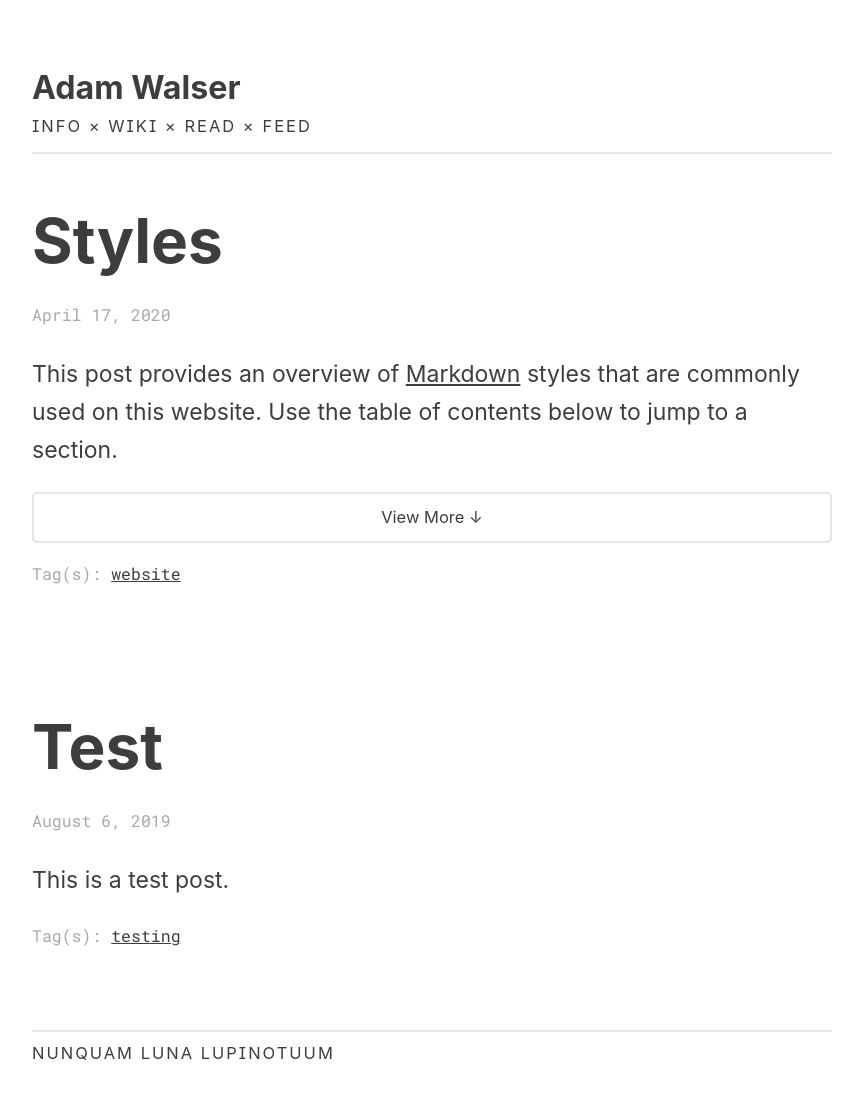
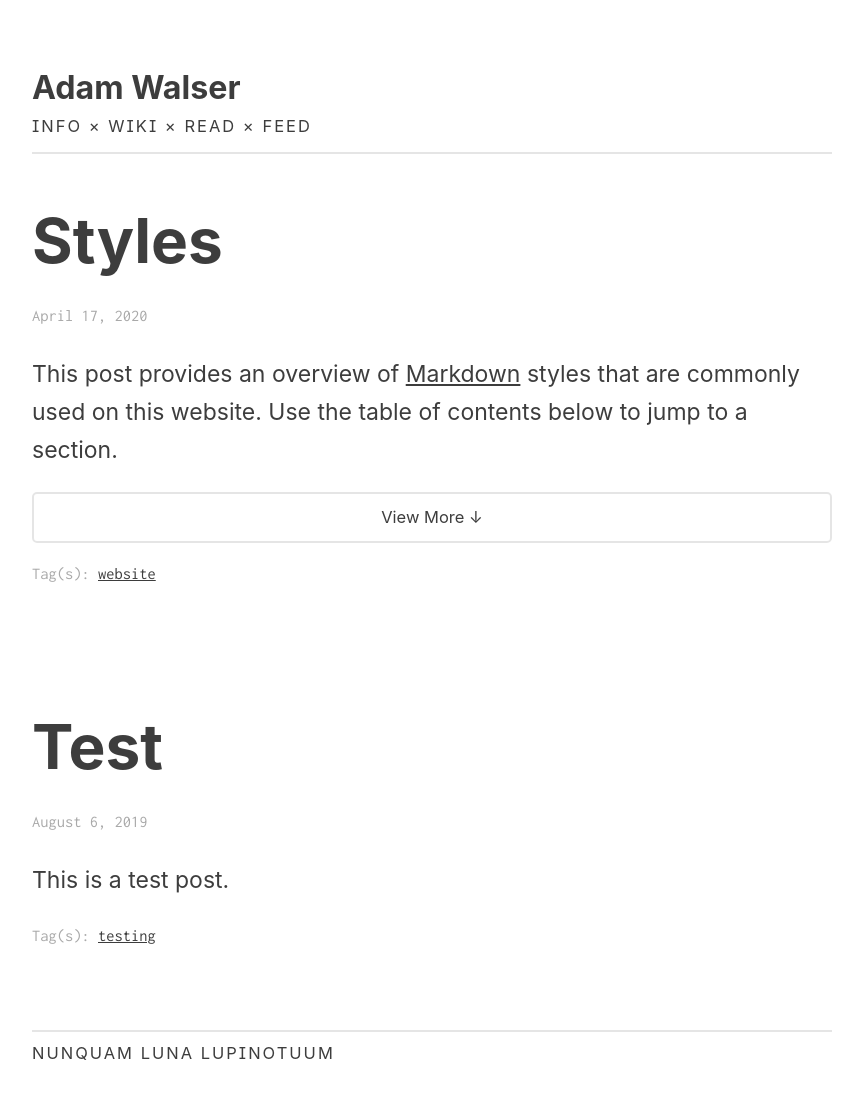
Before and after one commit to ajpwalser/ajpwalser.github.io, a Jekyll site: the page built from index.html, in a window 1280 px wide. Shown: the whole page, without its empty margins (208-1071 px from the left). Built offline with Jekyll 4.4.1, drawn with Linux system fonts in a browser that asks for light colours; some web fonts are replaced; the list of posts is cut into pages by our own code.

Commit message:
Update style.css

```diff
--- a/css/style.css
+++ b/css/style.css
@@ -141,7 +141,7 @@
 time,
 .meta,
 figcaption {
-	font-family: 'Roboto Mono', SFMono-Regular, Consolas, Liberation Mono, Menlo, monospace;
+	font-family: 'Inconsolata', SFMono-Regular, Consolas, Liberation Mono, Menlo, monospace;
 	font-size: 0.718em;
 	color: rgb(169, 169, 169);
 }
@@ -174,7 +174,7 @@
 /* Code formatting */
 
 code {
-	font-family: 'Roboto Mono', SFMono-Regular, Consolas, Liberation Mono, Menlo, monospace;
+	font-family: 'Inconsolata', SFMono-Regular, Consolas, Liberation Mono, Menlo, monospace;
 	font-feature-settings: "zero";
 }
 
```
